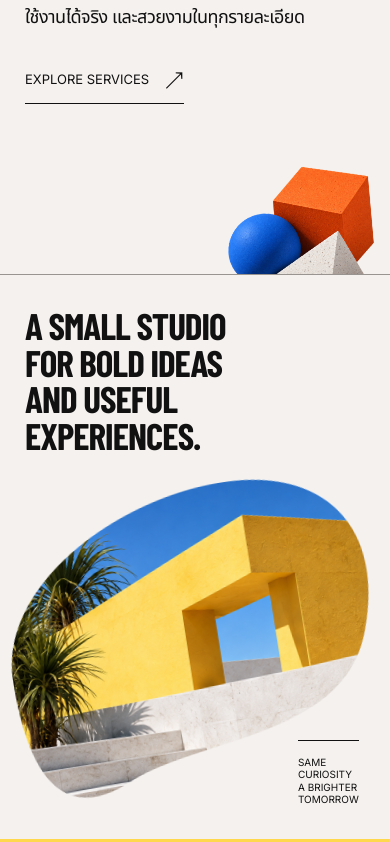
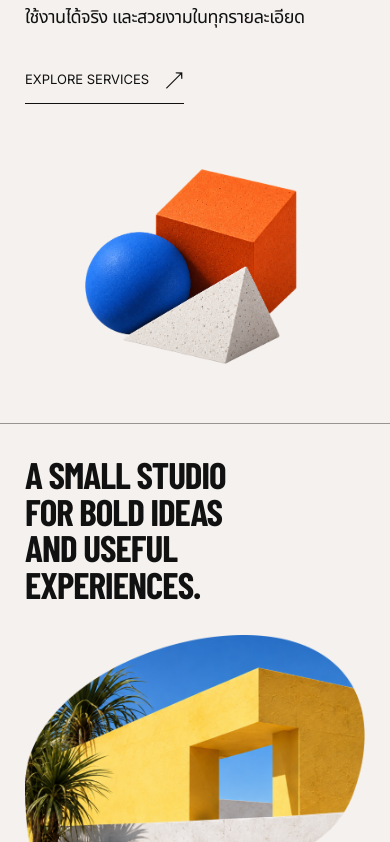
Before and after one commit to dirlenor/creative_landingpage_course, a website: page index.html in a window 390 px wide. Shown: the part 1722-2564 px from the top of the page. Drawn offline with nearby package versions, Linux system fonts and the light colour scheme; a web font is replaced by a local one.

Commit message:
Improve mobile services and studio layouts

```diff
--- a/styles.css
+++ b/styles.css
@@ -110,11 +110,14 @@
   .circle-badge{bottom:clamp(210px,62vw,430px);width:90px;height:90px}
   .orange-marks{bottom:180px;left:8%;scale:.55}
   .hero-meta{gap:12px}
-  .services{height:auto;max-height:none;min-height:540px;padding-bottom:170px}
+  .services,.studio{display:flex;flex-direction:column;height:auto;max-height:none;min-height:0;padding:32px 25px}
+  .services-link{align-self:flex-start}
   .services h2{font-size:clamp(36px,10.8vw,52px)}
   .thai-copy{font-size:18px}
   .desktop-break{display:none}
-  .geometry{width:45%;max-width:180px}
+  .services .geometry,.studio>img{position:static;inset:auto;align-self:center;width:100%;height:auto;max-width:360px;margin:32px auto 0;transform:none!important}
+  .services .geometry{width:75%;max-width:260px}
+  .studio-note{position:static;align-self:flex-end;margin-top:24px}
   .studio h2{font-size:clamp(34px,9.5vw,46px)}
   .featured h2{font-size:clamp(40px,11vw,58px)}
   .round-button{flex-shrink:0}
```
